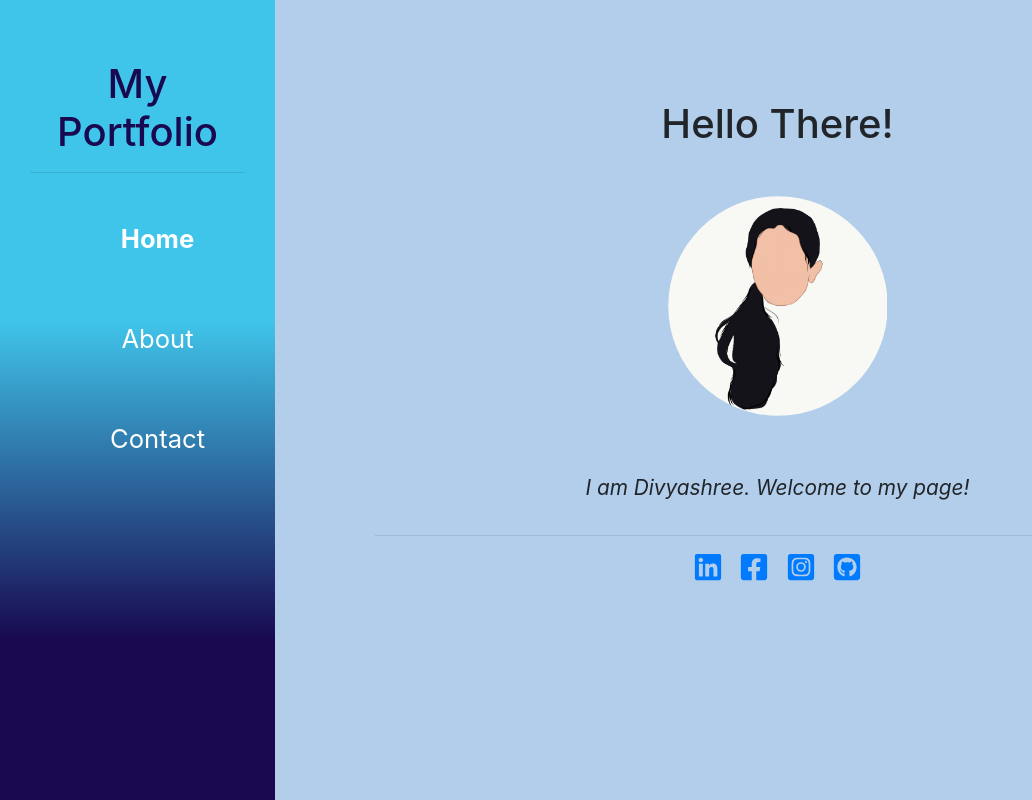
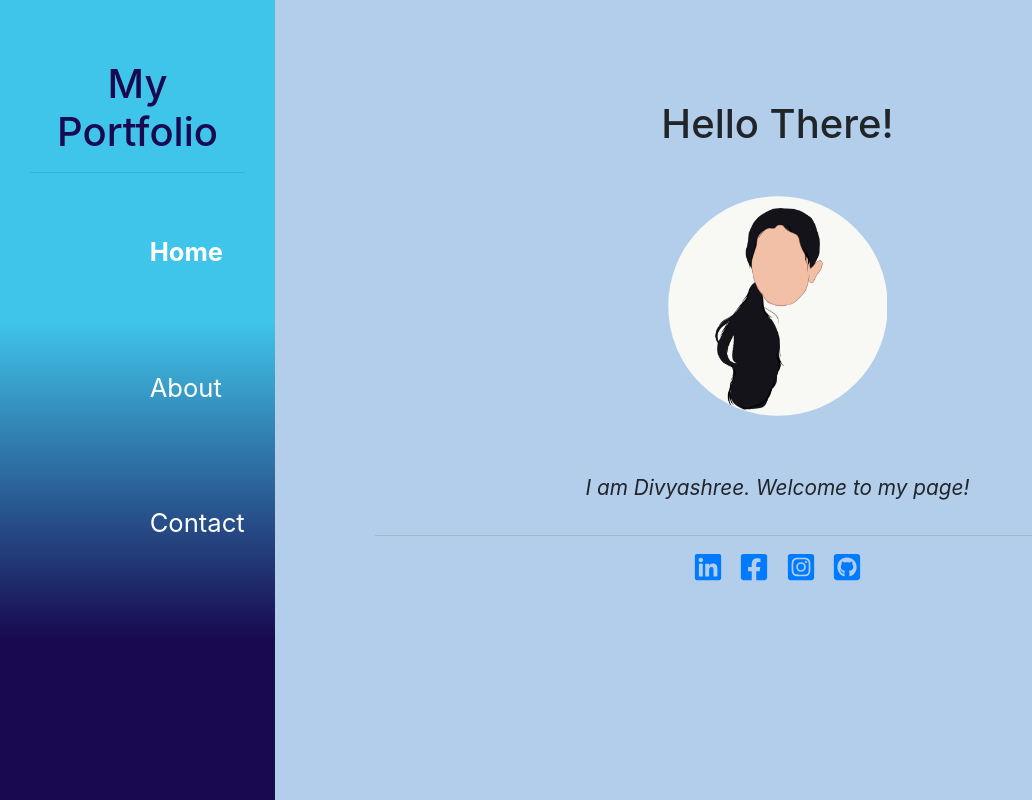
Before and after one commit to divyashreedivya/divyashreedivya.github.io, a React (Create React App) app: page / in a window 1280 px wide. Shown: the whole page, without its empty margins (0-1032 px from the left). Built offline with nearby package versions, Linux system fonts and the light colour scheme.

Commit message:
Adding files

```diff
--- a/src/App.css
+++ b/src/App.css
@@ -18,13 +18,13 @@
       line-height:45px;
     }
     nav ul li{
-      display:inline;
+      display:inline-block;
       text-align: left;
       width:30%;
     }
     .link{
       color:white;
-      display:inline;
+      display:inline-block;
       width:30%;
       font-size: 100%;
       text-align: left;
@@ -120,7 +120,7 @@ header{
 .link{
   color:white;
   font-size: 100%;
-  line-height: 100px;
+  line-height: 45px;
   padding-bottom: 20%;
 
 
```
